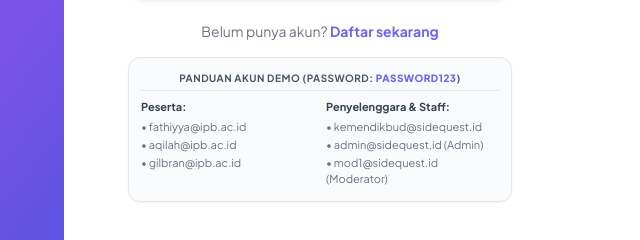
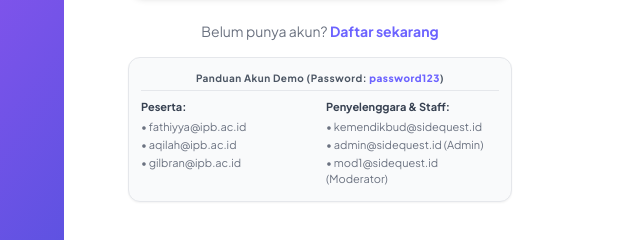
Before and after one commit to fathiyyafr-ai-ipb/sidequest, a plain HTML site: page frontend/pages/login.html in a window 1280 px wide. Shown: the part 516-756 px from the top of the page, 576-1216 px from the left. Drawn offline with nearby package versions, Linux system fonts and the light colour scheme.

Commit message:
style: adjust text case in login demo accounts container

```diff
--- a/frontend/pages/login.html
+++ b/frontend/pages/login.html
@@ -95,7 +95,7 @@
 
       <!-- Premium Demo Accounts Guide Container -->
       <div class="mt-4 p-3 bg-gray-50 border border-gray-200 rounded-xl text-left text-xs text-gray-500 max-w-sm mx-auto shadow-sm">
-        <p class="font-700 text-gray-600 mb-2 text-center border-b border-gray-200 pb-1 uppercase tracking-wider text-[10px]">Panduan Akun Demo (Password: <span class="font-800 text-primary">password123</span>)</p>
+        <p class="font-700 text-gray-600 mb-2 text-center border-b border-gray-200 pb-1 tracking-wider text-[10px]">Panduan Akun Demo (Password: <span class="font-800 text-primary">password123</span>)</p>
         <div class="grid grid-cols-2 gap-3 text-[11px]">
           <div>
             <span class="font-700 text-gray-700 block mb-1">Peserta:</span>
```
